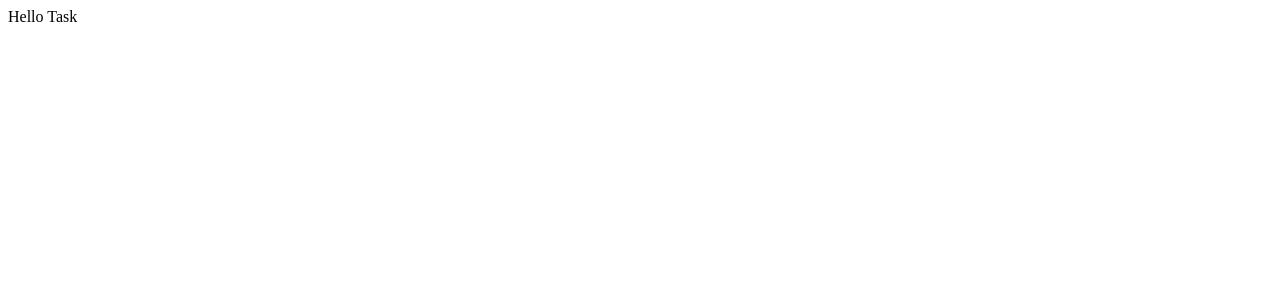
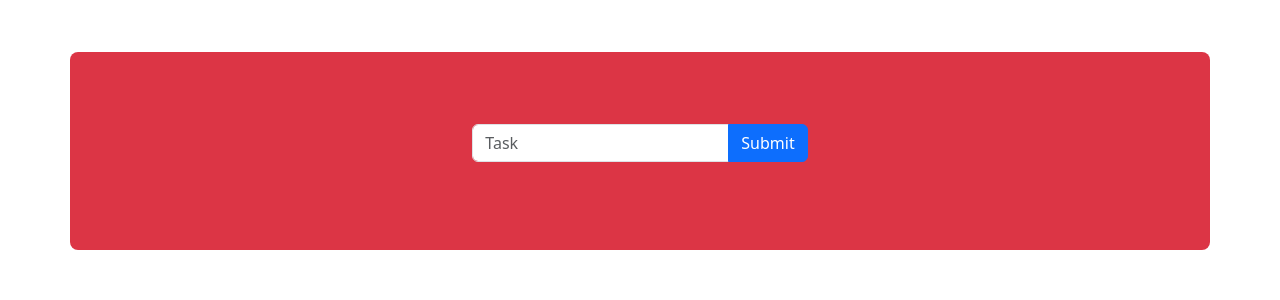
Before and after one commit to gyanendrapoudel/React-TaskBud, a React (Vite) app: page / in a window 1280 px wide. Shown: the top 300 px of the page. Built offline with nearby package versions, Linux system fonts and the light colour scheme.

Commit message:
displaying tasks

```diff
--- a/package.json
+++ b/package.json
@@ -10,6 +10,9 @@
     "preview": "vite preview"
   },
   "dependencies": {
+    "bootstrap": "^5.3.3",
+    "bootstrap-icons": "^1.11.3",
+    "nanoid": "^5.0.7",
     "react": "^18.2.0",
     "react-dom": "^18.2.0"
   },
--- a/src/App.css
+++ b/src/App.css
@@ -0,0 +1,21 @@
+.wrapper{
+    height: 100vh;
+    /* background-color: rgb(193, 248, 230); */
+
+}
+main{
+
+    height: 25%;
+    place-items: center;
+}
+.tasks{
+    display: grid;
+    place-items: center;
+    background-color: rgb(82, 110, 110);
+}
+.task:hover{
+    transform: scale(1.01);
+    transition: all 0.15s linear;
+    box-shadow: 0 0 1px 1px white;
+    /* cursor: pointer; */
+}
--- a/src/App.jsx
+++ b/src/App.jsx
@@ -1,14 +1,47 @@
 import { useState } from 'react'
+import 'bootstrap/dist/css/bootstrap.min.css'
+import 'bootstrap-icons/font/bootstrap-icons.css';
 
+import { nanoid } from 'nanoid'
 import './App.css'
+import Task from './components/Task'
 
 function App() {
-  const [count, setCount] = useState(0)
+  const [task, setTask] = useState('')
+  const [taskList, setTaskList] = useState([])
+
+  const handleSubmit = (e)=>{
+
+      e.preventDefault();
+      const newTask = {name:e.target.task.value, id: nanoid()}
+      setTaskList([...taskList, newTask])
+      // e.target.reset();
+  }
 
   return (
-  <>
-  Hello Task
-  </>
+    <div className="wrapper p-1">
+      <main className="container d-grid  bg-danger rounded-3 mt-5 mb-1">
+        <form onSubmit={handleSubmit}>
+          <div className="input-group mb-3">
+            <input
+              type="text"
+              className="form-control"
+              placeholder="Task"
+              required={true}
+              name="task"
+            />
+            <button className="btn btn-primary"> Submit</button>
+          </div>
+        </form>
+      </main>
+      {taskList.length > 0 &&
+      <div className="container  rounded-2 p-3  tasks">
+
+          {taskList.map((task) => {
+            return <Task key={task.id} {...task} />
+          })}
+      </div>}
+    </div>
   )
 }
 
--- /dev/null
+++ b/src/components/Task.jsx
@@ -0,0 +1,16 @@
+const Task = ({id, name}) => {
+  return (
+    <div className="d-flex gap-5 align-items-center justify-content-center rounded-5 p-1 bg-light w-75 task m-auto my-1 ">
+      <span className="text-capitalize">{name}</span>
+      <div >
+        <button className="btn btn-danger me-2">
+          <i className="bi bi-trash3 "></i>
+        </button>
+        <button className="btn btn-success">
+          <i className="bi bi-pencil"></i>
+        </button>
+      </div>
+    </div>
+  )
+}
+export default Task
```
Also changed, not shown: 2 other files (tests, documents, lock files or other folders).
